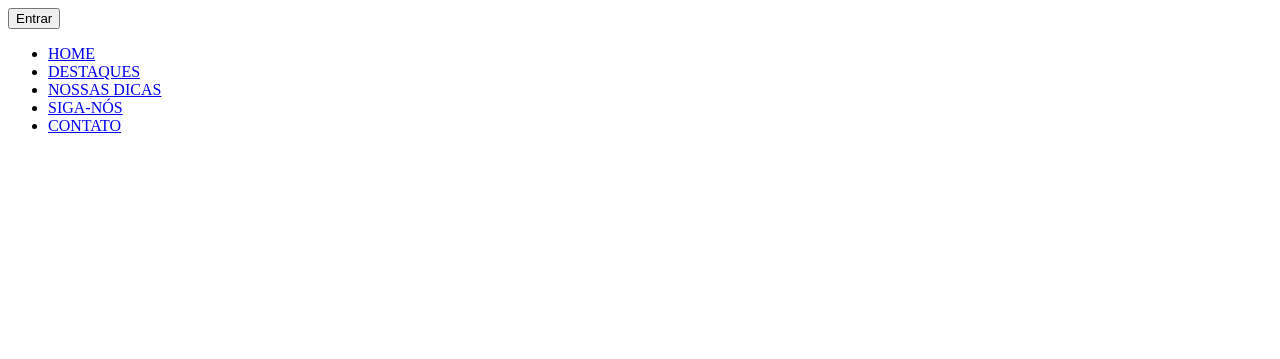
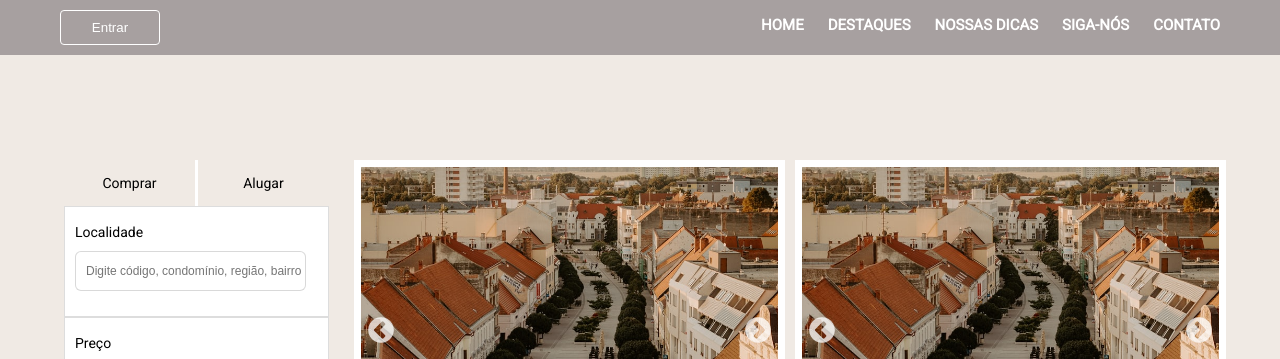
Before and after one commit to Ronilsonb2/RR-imoveis, a plain HTML site: page produtos.html in a window 1280 px wide. Shown: the top 359 px of the page. Drawn offline with nearby package versions, Linux system fonts and the light colour scheme; a web font is replaced by a local one.

Commit message:
atualizacão

```diff
--- a/index.html
+++ b/index.html
@@ -7,7 +7,7 @@
     <meta name="viewport" content="width=device-width, initial-scale=1.0">
     <title>Imobiliária</title>
 
-    <link rel="stylesheet" href="css/_style.css">
+    <link rel="stylesheet" href="css/style.css">
     <!-- <link rel="stylesheet" href="css/_responsivo.css"> -->
     <link rel="stylesheet" href="css/animation.css">
     <link rel="preconnect" href="https://fonts.googleapis.com">
--- a/produtos.html
+++ b/produtos.html
@@ -7,8 +7,8 @@
     <meta name="viewport" content="width=device-width, initial-scale=1.0">
     <title>Imobiliária</title>
 
-    <link rel="stylesheet" href="css/_style.css">
-    <link rel="stylesheet" href="css/_produtos.css">
+    <link rel="stylesheet" href="css/style.css">
+    <link rel="stylesheet" href="css/produtos.css">
     <!-- <link rel="stylesheet" href="css/produtos.css"> -->
     <link rel="stylesheet" href="css/animation.css">
     <link rel="preconnect" href="https://fonts.googleapis.com">
```
